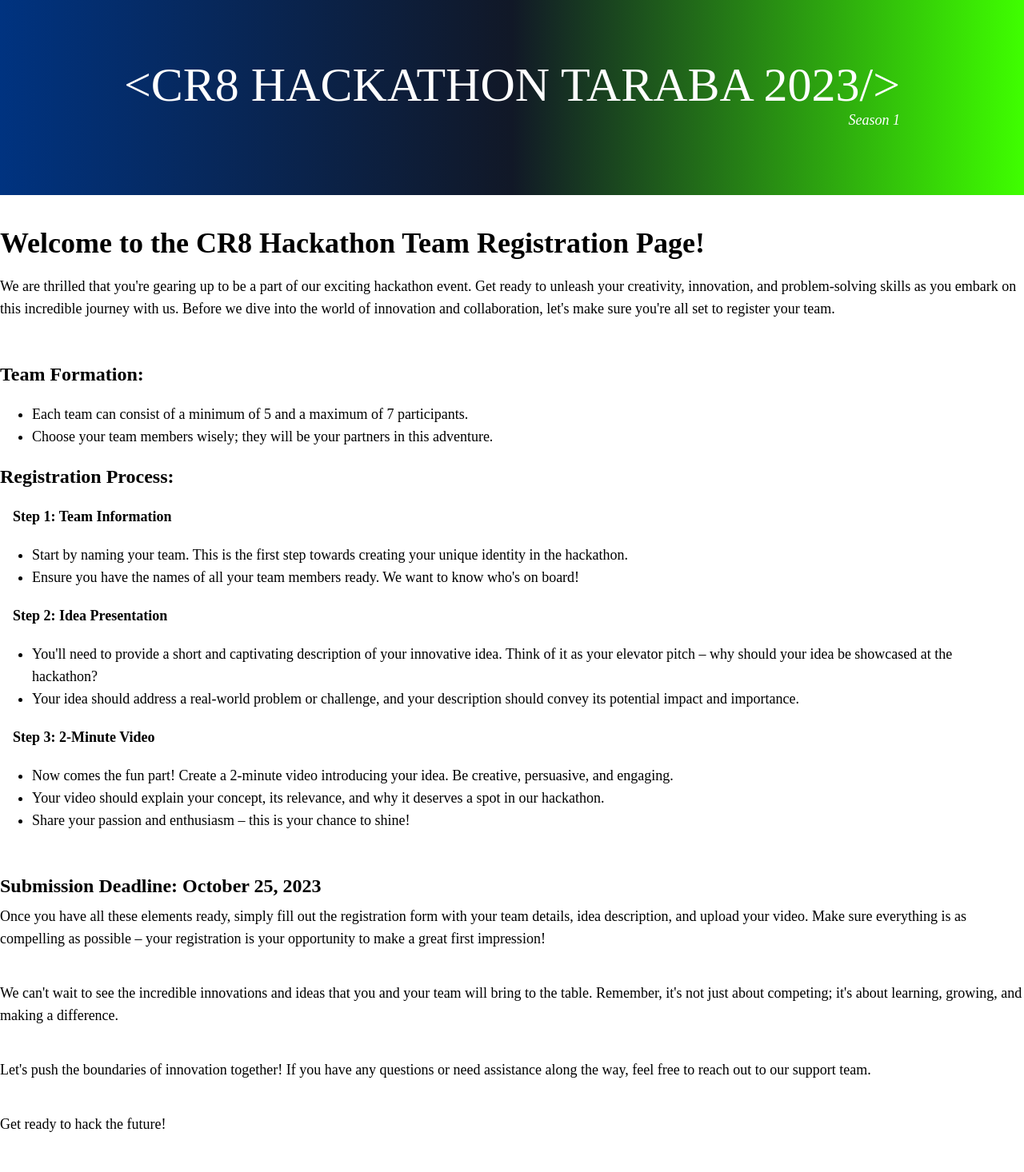
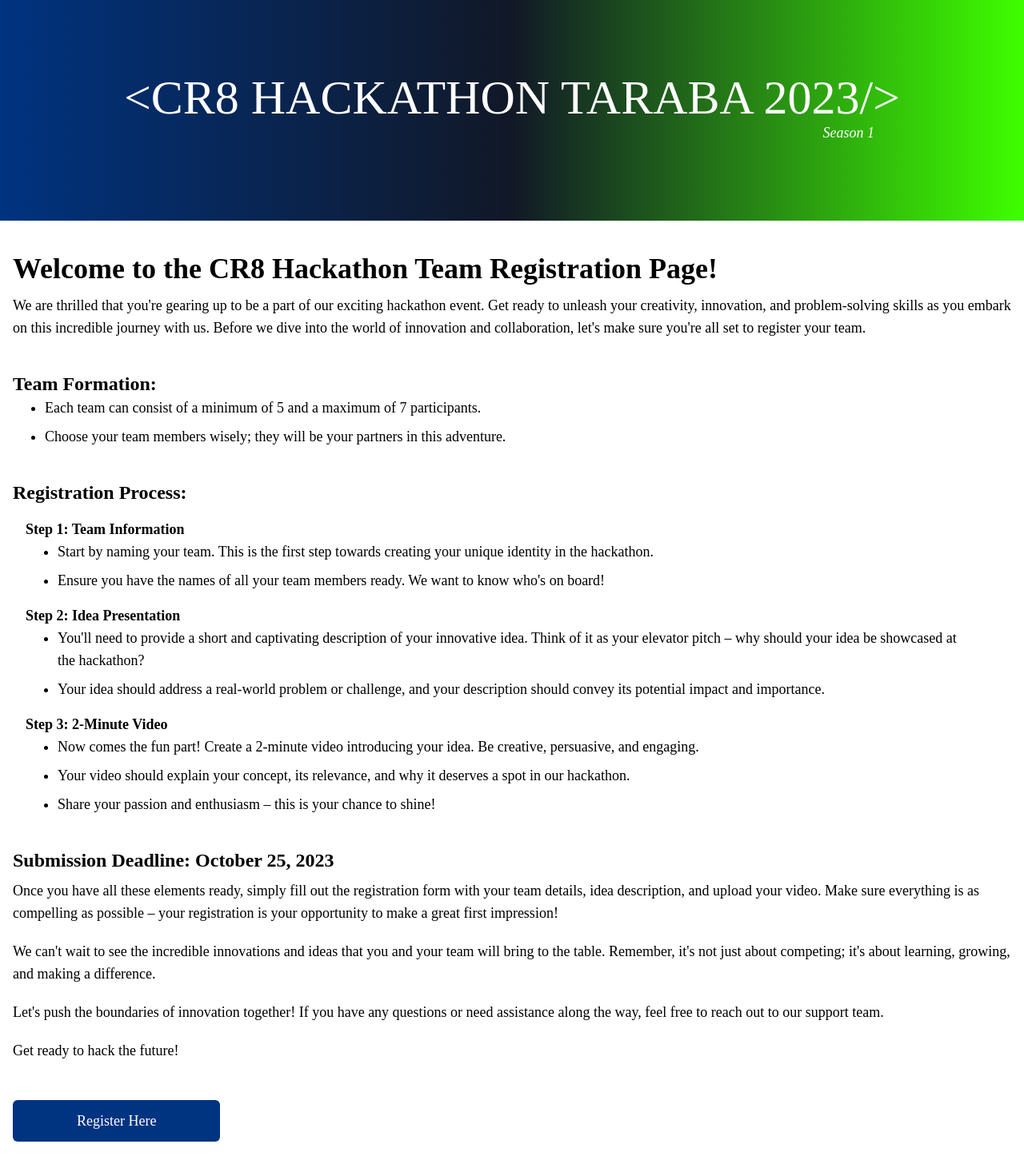
Before and after one commit to sandlip/techx, a React (Create React App) app: page /upcoming in a window 1280 px wide. Shown: the part 80-1546 px from the top of the page at 80% size. Built offline with nearby package versions, Linux system fonts and the light colour scheme; a web font is replaced by a local one.

Commit message:
update to cr8 hackathon registration rules page. fixed indentation and spacing

```diff
--- a/src/page/Upcoming.jsx
+++ b/src/page/Upcoming.jsx
@@ -7,75 +7,89 @@ function Upcoming() {
     <>
     <NavBar />
 
-    <section className="bg-gradient-to-r from-[#003380] via-gray-900 to-[#3fff00] text-white p-20">
-      <div className="flex justify-center">
-				<section className="">
-          <div className="">
-            <h1 className="text-6xl" >
-              &lt;CR8 HACKATHON TARABA 2023/&gt;
-            </h1>
-            <a href='/#' className="flex justify-end italic">
-              Season 1
-            </a>
-          </div>
-        </section>
-			</div>
+    <section className="bg-gradient-to-r from-[#003380] via-gray-900 to-[#3fff00] text-white h-[35vh] flex justify-center items-center">
+      <div className="px-4">
+        <h1 className="text-6xl" > &lt;CR8 HACKATHON TARABA 2023/&gt; </h1>
+
+        <p className="text-right italic pr-8"> Season 1 </p>
+      </div>
     </section>
 
-    <section className="">
-      <div className="max-w-7xl mx-auto py-10 space-y-10">
-        <div className="space-y-5">
-          <h2 className="text-4xl font-semibold">Welcome to the CR8 Hackathon Team Registration Page!</h2>
-          <p>We are thrilled that you're gearing up to be a part of our exciting hackathon event. Get ready to unleash your creativity, innovation, and problem-solving skills as you embark on this incredible journey with us. Before we dive into the world of innovation and collaboration, let's make sure you're all set to register your team.</p>
-        </div>
+    <section className="parent-size py-10 space-y-10">
+      <section className="space-y-3">
+        <h2 className="text-4xl font-semibold">Welcome to the CR8 Hackathon Team Registration Page!</h2>
 
+        <p className="">
+          We are thrilled that you're gearing up to be a part of our exciting hackathon event. Get ready to unleash your creativity, innovation, and problem-solving skills as you embark on this incredible journey with us. Before we dive into the world of innovation and collaboration, let's make sure you're all set to register your team.
+        </p>
+      </section>
 
-        <div className="space-y-5 py-3">
-          <h2 className="text-2xl font-semibold">Team Formation:</h2>
-          <ul className="list-disc px-10">
-            <li>Each team can consist of a minimum of 5 and a maximum of 7 participants.</li>
-            <li>Choose your team members wisely; they will be your partners in this adventure.</li>
-          </ul>
+      <section className="">
+        <h2 className="text-2xl font-semibold">Team Formation:</h2>
 
+        <ul className="list-disc px-10 space-y-3 sm:space-y-2">
+          <li>Each team can consist of a minimum of 5 and a maximum of 7 participants.</li>
+          <li>Choose your team members wisely; they will be your partners in this adventure.</li>
+        </ul>
+      </section>
 
+      <section className="space-y-4">
+        <h2 className="text-2xl font-semibold">Registration Process:</h2>
 
-          <h2 className="text-2xl font-semibold">Registration Process:</h2>
+        <div className="px-4">
+          <h2 className="font-semibold">Step 1: Team Information</h2>
 
-          <h2 className="font-semibold px-4">Step 1: Team Information</h2>
-          <ul className="list-disc px-10">
+          <ul className="list-disc px-10 space-y-3 sm:space-y-2">
             <li>Start by naming your team. This is the first step towards creating your unique identity in the hackathon.</li>
             <li>Ensure you have the names of all your team members ready. We want to know who's on board!</li>
           </ul>
+        </div>
 
-          <h2 className="font-semibold px-4">Step 2:  Idea Presentation</h2>
-          <ul className="list-disc px-10">
+        <div className="px-4">
+          <h2 className="font-semibold">Step 2:  Idea Presentation</h2>
+
+          <ul className="list-disc px-10 space-y-3 sm:space-y-2">
             <li>You'll need to provide a short and captivating description of your innovative idea. Think of it as your elevator pitch – why should your idea be showcased at the hackathon?</li>
             <li>Your idea should address a real-world problem or challenge, and your description should convey its potential impact and importance.</li>
           </ul>
+        </div>
 
-          <h2 className="font-semibold px-4">Step 3:  2-Minute Video</h2>
-          <ul className="list-disc px-10">
+        <div className="px-4">
+          <h2 className="font-semibold">Step 3:  2-Minute Video</h2>
+
+          <ul className="list-disc px-10 space-y-3 sm:space-y-2">
             <li>Now comes the fun part! Create a 2-minute video introducing your idea. Be creative, persuasive, and engaging.</li>
             <li>Your video should explain your concept, its relevance, and why it deserves a spot in our hackathon.</li>
             <li>Share your passion and enthusiasm – this is your chance to shine!</li>
           </ul>
         </div>
+      </section>
 
-        <div className="space-y-2">
-          <h2 className="text-2xl font-semibold">Submission Deadline: October 25, 2023</h2>
-          <div className="space-y-10">
-          <p>Once you have all these elements ready, simply fill out the registration form with your team details, idea description, and upload your video. Make sure everything is as compelling as possible – your registration is your opportunity to make a great first impression!</p>
-          <p>We can't wait to see the incredible innovations and ideas that you and your team will bring to the table. Remember, it's not just about competing; it's about learning, growing, and making a difference.</p>
-          <p>Let's push the boundaries of innovation together! If you have any questions or need assistance along the way, feel free to reach out to our support team.</p>
-          <p>Get ready to hack the future!</p>
-          </div>
+      <section className="space-y-2">
+        <h2 className="text-2xl font-semibold">Submission Deadline: October 25, 2023</h2>
+
+        <div className="space-y-5">
+          <p className="">
+            Once you have all these elements ready, simply fill out the registration form with your team details, idea description, and upload your video. Make sure everything is as compelling as possible – your registration is your opportunity to make a great first impression!
+          </p>
+
+          <p className="">
+            We can't wait to see the incredible innovations and ideas that you and your team will bring to the table. Remember, it's not just about competing; it's about learning, growing, and making a difference.
+          </p>
+
+          <p className="">
+            Let's push the boundaries of innovation together! If you have any questions or need assistance along the way, feel free to reach out to our support team.
+          </p>
+
+          <p className="">
+            Get ready to hack the future!
+          </p>
         </div>
-        <div className="flex p-2">
-          <button className=" max-w-xs  ml-auto text-lg bg-[#003380] py-4 px-6 sm:py-3.5 rounded-md text-white font-medium">
-            <a href="/registrationType" className="">Register Here</a>
-          </button>
-        </div>
-      </div>
+      </section>
+    </section>
+
+    <section className="parent-size pb-24 pt-5">
+      <a href="/registrationType" className="bg-[#003380] px-20 py-4 rounded-md text-white font-medium">Register Here</a>
     </section>
 
     <Footer />
```
Also changed, not shown: src/styles/tailwind.css.
